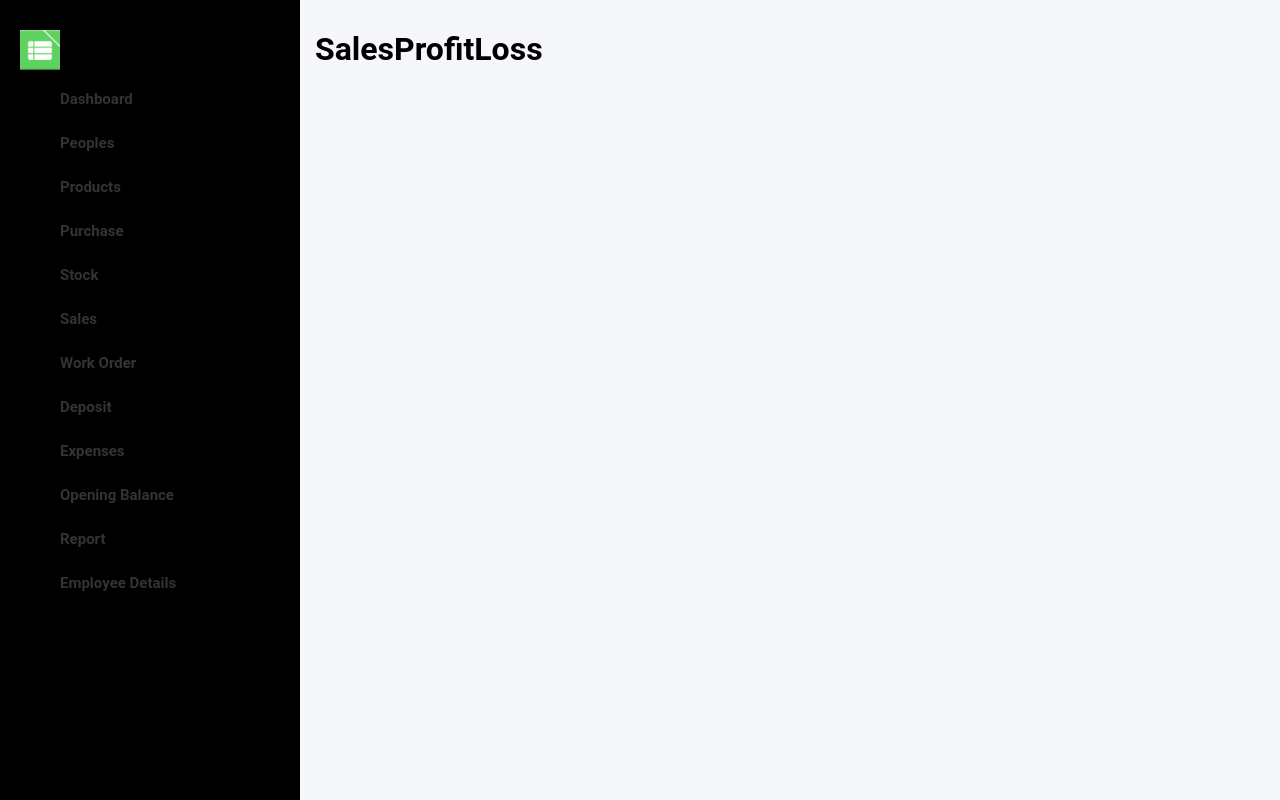
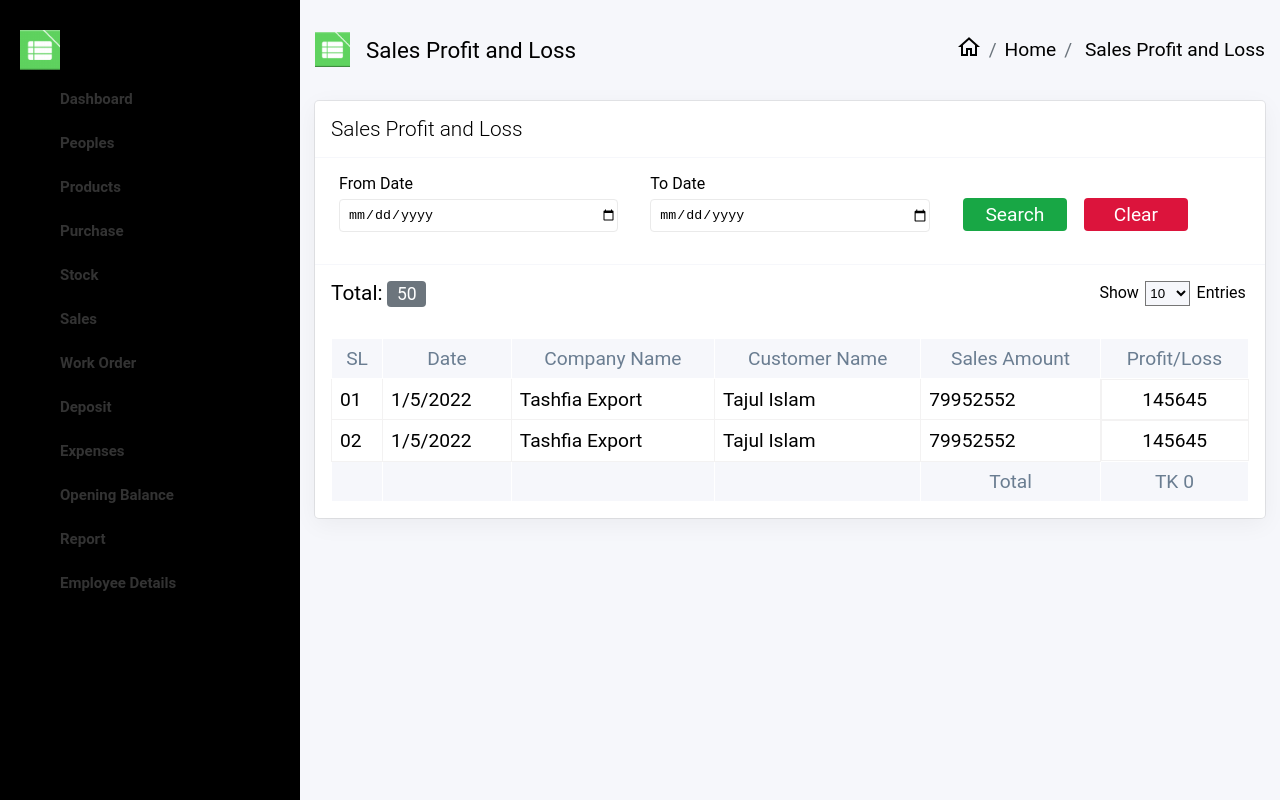
Before and after one commit to tajul7472/erp-system, a React (Create React App) app in the folder erp-ui/: page /report/salesprofitloss in a window 1280 px wide. Built offline with nearby package versions, Linux system fonts and the light colour scheme; the HTML template or start-up script is replaced by a standard one.

Commit message:
report page

```diff
--- a/erp-ui/src/App.js
+++ b/erp-ui/src/App.js
@@ -23,6 +23,8 @@ import OpeningBlance from './Pages/Balance Page/OpeningBlance';
 import DailyOpeningBalance from './Pages/Balance Page/DailyOpeningBalance';
 import CreateEmploye from './Pages/Employee Page/CreateEmploye';
 import AllEmployee from './Pages/Employee Page/AllEmployee';
+import DepositExpenses from './Pages/Report Page/DepositExpenses';
+import SalesProfitLoss from './Pages/Report Page/SalesProfitLoss';
 // import SideMenu, { menuItems } from "./components/SideMenu";
 import { BrowserRouter as Router, Routes, Route } from "react-router-dom";
 function App() {
@@ -122,12 +124,12 @@ function App() {
   const Report = () => {
     return <h1>Report</h1>
   }
-  const DepositExpenses = () => {
-    return <h1>DepositExpenses</h1>
-  }
-  const SalesProfitLoss = () => {
-    return <h1>SalesProfitLoss</h1>
-  }
+  // const DepositExpenses = () => {
+  //   return <h1>DepositExpenses</h1>
+  // }
+  // const SalesProfitLoss = () => {
+  //   return <h1>SalesProfitLoss</h1>
+  // }
   const Employee = () => {
     return <h1>Employee</h1>
   }
--- /dev/null
+++ b/erp-ui/src/Pages/Report Page/DepositExpenses.js
@@ -0,0 +1,58 @@
+import React from 'react'
+import logo from '../../Icons/logo.png'
+import home from '../../Icons/home.png'
+import './depositExpense.css'
+
+const DepositExpenses = () => {
+    return (
+        <div className='deposit-and-expense-section'>
+            <div className='header-top'>
+                <div className='header-top-logo'>
+                    <img src={logo} alt='Header Logo' />
+                    <span> Deposit and Expense</span>
+                </div>
+                <div className='header-top-tittle'>
+                    <span><img src={home} /></span>
+                    <span>Home</span>
+                    <span> Deposit and Expense</span>
+                </div>
+            </div>
+
+            <div className='deposit-and-expense-main-section'>
+                <h3>All Deposit and Expense</h3>
+                <div className='customer-search-option'>
+                    <form className='customer-search-form'>
+
+
+                        <div className="customer-search-option-input">
+                            <label>From Date</label>
+                            <input type="date"
+                            />
+
+                        </div>
+                        <div className="customer-search-option-input">
+                            <label>To Date</label>
+                            <input type="date"
+                            />
+
+                        </div>
+                        <div className="customer-search-btn">
+                            <button>Report</button>
+
+
+                        </div>
+
+
+                    </form>
+
+                </div>
+
+            </div>
+
+
+
+        </div>
+    )
+}
+
+export default DepositExpenses
--- /dev/null
+++ b/erp-ui/src/Pages/Report Page/SalesProfitLoss.js
@@ -0,0 +1,138 @@
+import React from 'react'
+import logo from '../../Icons/logo.png'
+import home from '../../Icons/home.png'
+import './profitLoss.css'
+
+const SalesProfitLoss = () => {
+    const salesprofit=[
+        {
+            sl:'01',
+            date:'1/5/2022',
+            companyName:'Tashfia Export',
+            customerName:'Tajul Islam',
+            salesAmount:'79952552',
+            profitLoss:'145645'
+
+
+
+        },
+        {
+
+            sl:'02',
+            date:'1/5/2022',
+            companyName:'Tashfia Export',
+            customerName:'Tajul Islam',
+            salesAmount:'79952552',
+            profitLoss:'145645'
+        }
+    ]
+    return (
+        <div className='profit-and-loss-section'>
+            <div className='header-top'>
+                <div className='header-top-logo'>
+                    <img src={logo} alt='Header Logo' />
+                    <span> Sales Profit and Loss</span>
+                </div>
+                <div className='header-top-tittle'>
+                    <span><img src={home} /></span>
+                    <span>Home</span>
+                    <span> Sales Profit and Loss</span>
+                </div>
+            </div>
+
+            <div className='sales-profit-and-loss-main-section'>
+                <h3>Sales Profit and Loss</h3>
+                <div className='customer-search-option'>
+                    <form className='customer-search-form'>
+
+
+                        <div className="customer-search-option-input">
+                            <label>From Date</label>
+                            <input type="date"
+                            />
+
+                        </div>
+                        <div className="customer-search-option-input">
+                            <label>To Date</label>
+                            <input type="date"
+                            />
+
+                        </div>
+                        <div className="customer-search-btn">
+                            <button>Search</button>
+                            <span className="customer-clear-btn"><button>Clear</button></span>
+
+                        </div>
+
+
+                    </form>
+
+                </div>
+                <div className='show-all-product'>
+                    <div className='total'>
+                        <span>Total:</span>
+                        <span className="total-amount">50</span>
+                    </div>
+                    <div className="show">
+                        <span>Show</span>
+                        <span>
+                            <select>
+                                <option>10</option>
+                                <option>25</option>
+                                <option>50</option>
+                                <option>100</option>
+                            </select>
+                        </span>
+                        <span>Entries</span>
+                    </div>
+                </div>
+
+                <div className="company-table">
+                    <table>
+                        <tbody>
+                            <tr>
+                                <th>SL</th>
+                                <th>Date</th>
+                                <th>Company Name</th>
+                                <th>Customer Name</th>
+                                <th>Sales Amount</th>
+                                <th>Profit/Loss</th>
+
+                            </tr>
+                           {
+                               salesprofit.map((item)=>(
+                                   <tr>
+                                       <td>{item.sl}</td>
+                                       <td>{item.date}</td>
+                                       <td>{item.companyName}</td>
+                                       <td>{item.customerName}</td>
+                                       <td>{item.salesAmount}</td>
+                                       <td>{item.profitLoss}</td>
+
+                                   </tr>
+                               ))
+                           }
+                            <tr>
+                                <th></th>
+                                <th></th>
+                                <th></th>
+                                <th></th>
+                                <th>Total</th>
+                                <th>TK 0</th>
+
+                            </tr>
+                        </tbody>
+                    </table>
+                </div>
+
+            </div>
+
+
+
+
+
+        </div>
+    )
+}
+
+export default SalesProfitLoss
--- /dev/null
+++ b/erp-ui/src/Pages/Report Page/depositExpense.css
@@ -0,0 +1,15 @@
+.deposit-and-expense-main-section{
+    background-color: #ffff;
+    border-radius: 4px;
+    /* box-shadow: 0 1px 1px rgb(0 0 0 / 10%); */
+    box-shadow: rgba(0, 0, 0, 0.05) 0px 6px 24px 0px, rgba(0, 0, 0, 0.08) 0px 0px 0px 1px;
+    margin-top: 2rem;
+    padding-bottom: 2rem;
+}
+.deposit-and-expense-main-section h3{
+    font-size: 1.3rem;
+    font-size: 'roboto';
+    font-weight: 300;
+    padding: 1rem;
+    border-bottom: 1px solid #F6f7FB
+}
--- /dev/null
+++ b/erp-ui/src/Pages/Report Page/profitLoss.css
@@ -0,0 +1,14 @@
+.sales-profit-and-loss-main-section{
+    background-color: #ffff;
+    border-radius: 4px;
+    /* box-shadow: 0 1px 1px rgb(0 0 0 / 10%); */
+    box-shadow: rgba(0, 0, 0, 0.05) 0px 6px 24px 0px, rgba(0, 0, 0, 0.08) 0px 0px 0px 1px;
+    margin-top: 2rem;
+}
+.sales-profit-and-loss-main-section h3{
+    font-size: 1.3rem;
+    font-size: 'roboto';
+    font-weight: 300;
+    padding: 1rem;
+    border-bottom: 1px solid #F6f7FB
+}
```
Also changed, not shown: erp-ui/src/Pages/Customer Page/Customer.js (+18 -18 lines).
